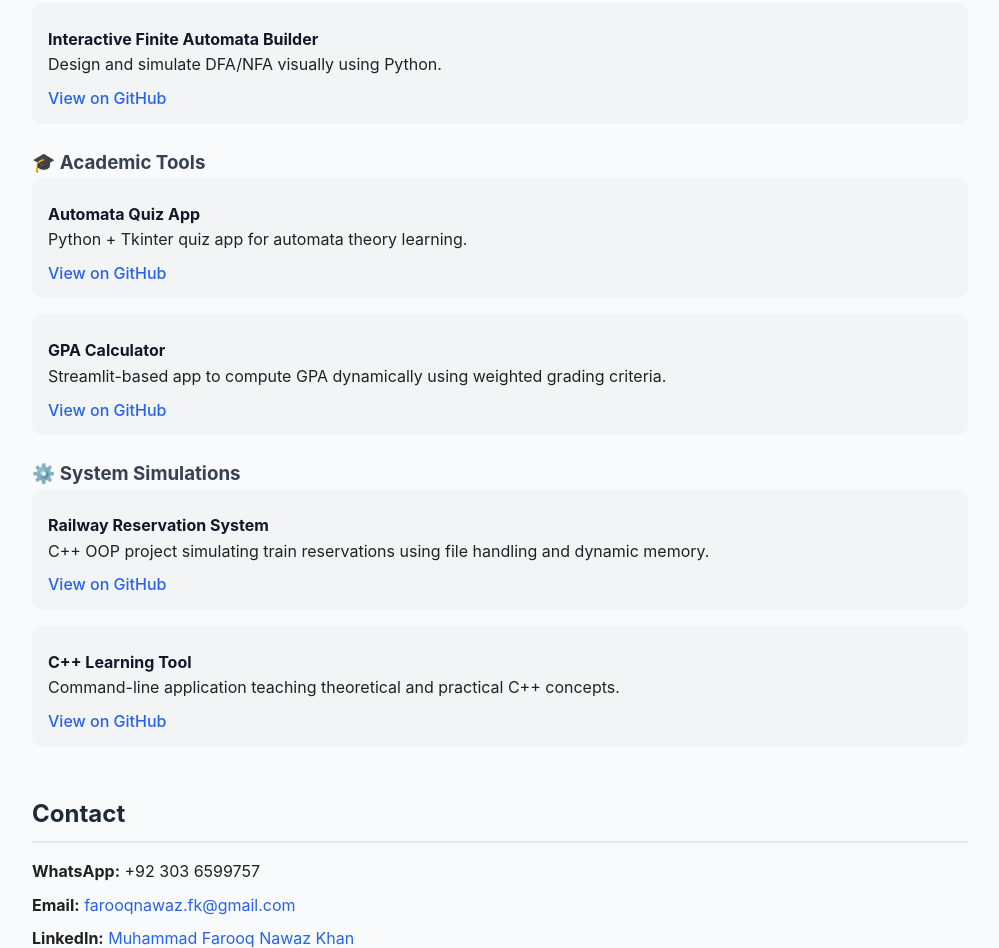
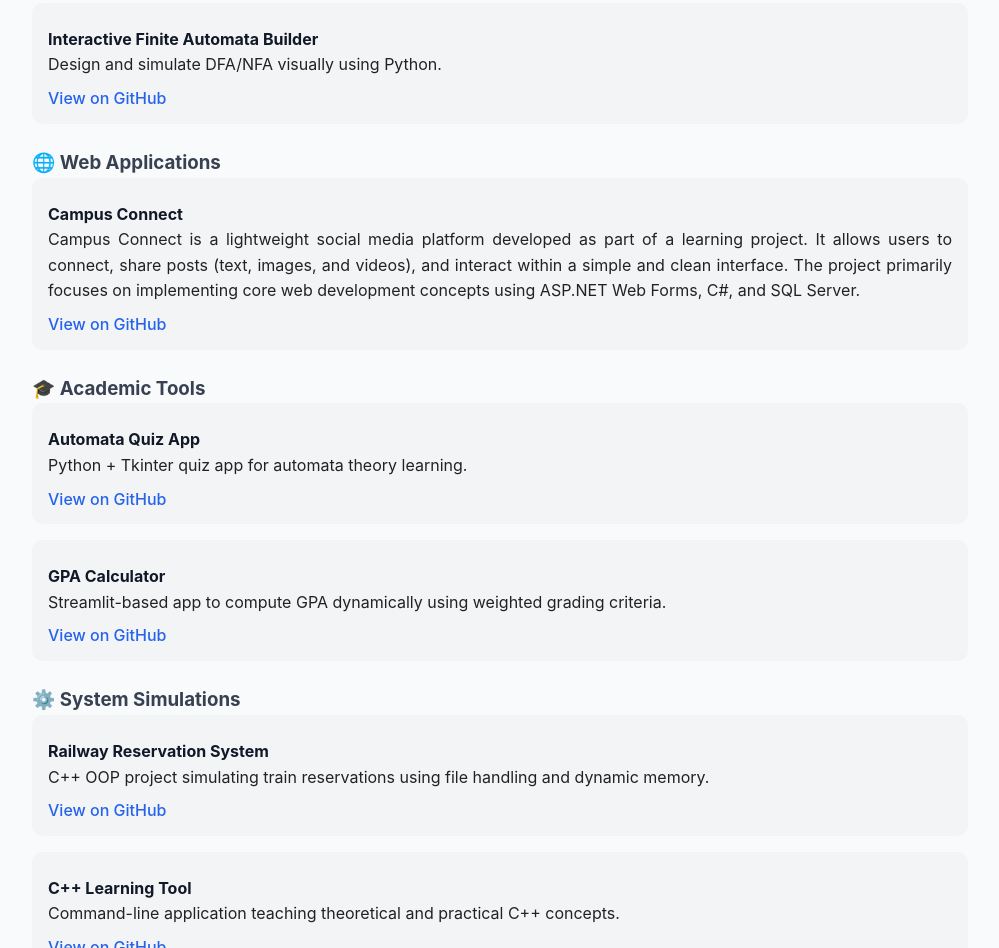
Before and after one commit to Dr-Mystic/dr-mystic.github.io, a plain HTML site: page index.html in a window 1280 px wide. Shown: the part 1420-2368 px from the top of the page, without its empty margins (260-1259 px from the left). Drawn offline with Linux system fonts and the light colour scheme.

Commit message:
Added campus connect project

```diff
--- a/index.html
+++ b/index.html
@@ -102,6 +102,13 @@
                     <a href="https://github.com/Dr-Mystic/Interactive-Finite-Automata-Builder.git" target="_blank">View on GitHub</a>
                 </div>
 
+                <h3>🌐 Web Applications</h3>
+                <div class="project">
+                    <h4>Campus Connect</h4>
+                    <p>Campus Connect is a lightweight social media platform developed as part of a learning project. It allows users to connect, share posts (text, images, and videos), and interact within a simple and clean interface. The project primarily focuses on implementing core web development concepts using ASP.NET Web Forms, C#, and SQL Server.</p>
+                    <a href="https://github.com/Dr-Mystic/Campus-Connect.git" target="_blank">View on GitHub</a>
+                </div>
+
                 <h3>🎓 Academic Tools</h3>
                 <div class="project">
                     <h4>Automata Quiz App</h4>
```
